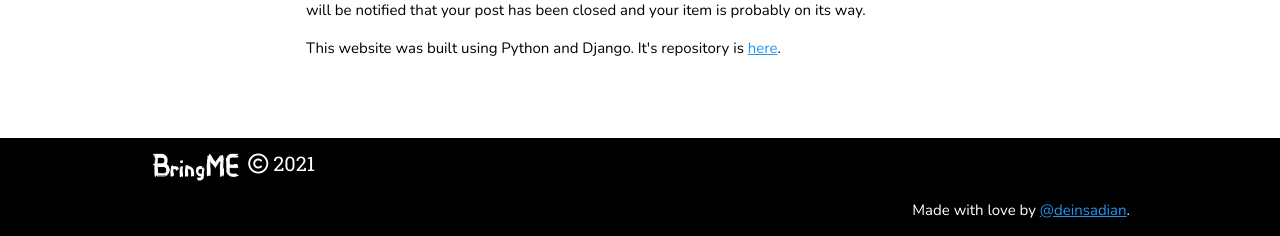
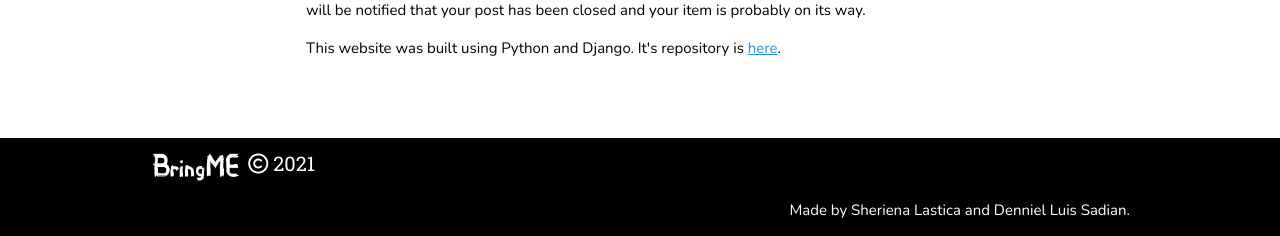
Before and after one commit to denniel-sadian/bringme, a Django app: page /about/ in a window 1280 px wide. Shown: the part 944-1180 px from the top of the page. Run offline with Django 3.2, Linux system fonts and the light colour scheme; some libraries are stand-ins or nearby versions.

Commit message:
Update footer

```diff
--- a/templates/base.html
+++ b/templates/base.html
@@ -329,8 +329,7 @@
             <div class="w3-content">
                 <h4><img src="{% static 'brand_white.png' %}" height="35" width="auto"> <i class="far fa-copyright"></i>
                     2021</h4>
-                <p class="w3-right-align">Made with love by <a href="https://dein.vercel.app"
-                        class="w3-text-blue">@deinsadian</a>.
+                <p class="w3-right-align">Made by Sheriena Lastica and Denniel Luis Sadian.
                 </p>
             </div>
         </footer>
```
